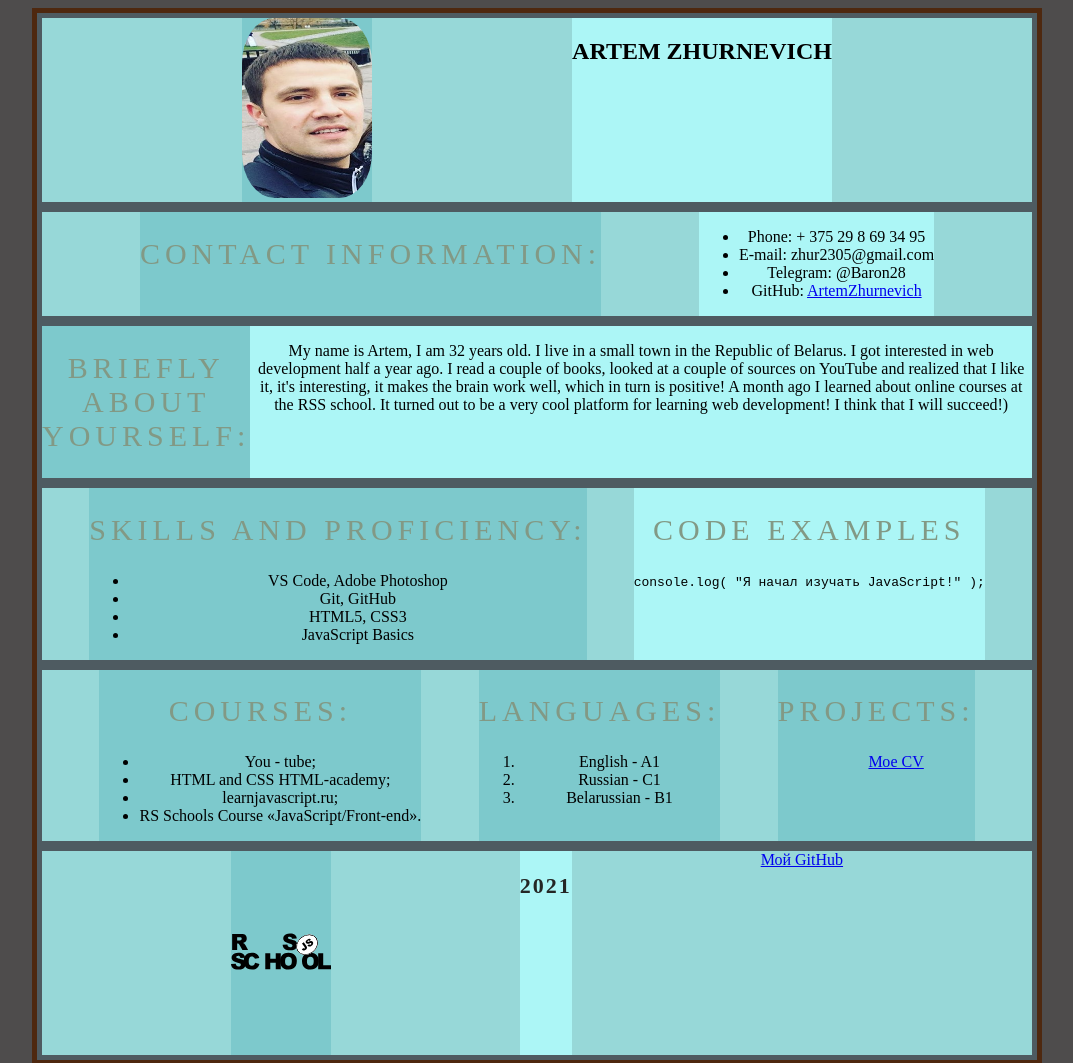
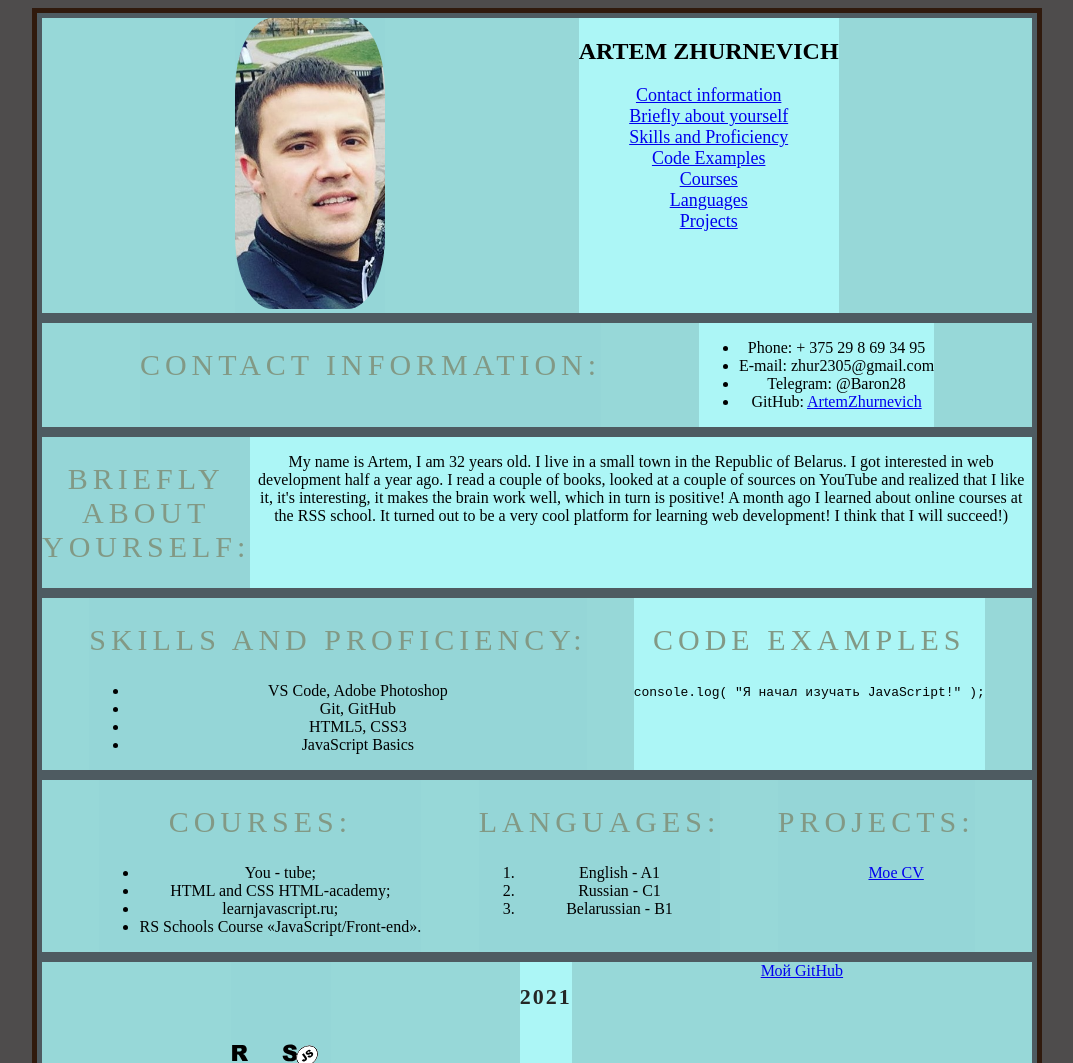
Before and after one commit to ArtemZhurnevich/rsschool-cv, a plain HTML site: page index.html in a window 1280 px wide. Shown: the top 1063 px of the page, without its empty margins (103-1176 px from the left). Drawn offline with Linux system fonts and the light colour scheme.

Commit message:
fix:update html nav

```diff
--- a/cv.css
+++ b/cv.css
@@ -5,8 +5,8 @@ body {
 
 .avatar{
     /* float: center; */
-    width: 130px;
-    height: 180px;
+    width: 150px;
+    height: auto;
     border-radius: 25%;
 }
 .RSS{
@@ -26,12 +26,12 @@ body {
 }
 
 .block{
-    border: 5px solid rgba(78, 36, 8, 0.89);
+    border: 5px solid rgba(44, 21, 6, 0.89);
     max-width: 1000px;
     margin: 0px auto;
 }
 .block1{
-    background-color: rgb(125, 201, 204);
+    background-color: rgba(6, 108, 139, 0.013);
 }
 
 .block2{
@@ -58,3 +58,10 @@ align-self: center;
     letter-spacing: 2px;
     color: #242725;
 }
+
+#nav{
+    max-width: 500px;
+    font-size: 18px;
+    color: #242725;
+
+}
--- a/index.html
+++ b/index.html
@@ -20,17 +20,24 @@
                         </div>
                         <div class="block2">
                             <h1> ARTEM ZHURNEVICH </h1>
+                            <nav id="nav">
+                                <a href="#Contact information">Contact information</a><br>
+                                <a href="#Briefly about yourself">Briefly about yourself</a><br>
+                                <a href="#Skills and Proficiency">Skills and Proficiency</a><br>
+                                <a href="#Code Examples">Code Examples</a><br>
+                                <a href="#Courses">Courses</a><br>
+                                <a href="#Languages">Languages</a><br>
+                                <a href="#Projects">Projects</a><br>
+                            </nav>
                         </div>
-
-
                     </div>
                 </header>
             </article>
 
-            <nav>
+
                 <div class="flex1">
                     <div class="block1">
-                        <h2 class="block_title">Contact information:</h2>
+                        <h2 id="Contact information" class="block_title">Contact information:</h2>
                     </div>
                     <div class="block2">
                         <ul>
@@ -42,13 +49,13 @@
                     </div>
                 </div>
 
-            </nav>
 
 
-            <nav>
+
+
                 <div class="flex1">
                     <div class="block1">
-                        <h2 class="block_title">Briefly about yourself:</h2>
+                        <h2 id="Briefly about yourself" class="block_title">Briefly about yourself:</h2>
                     </div>
                     <div class="block2">
                         <p>My name is Artem, I am 32 years old. I live in a small town in the Republic of Belarus.
@@ -64,13 +71,13 @@
                 </div>
 
 
-            </nav>
 
 
-            <nav>
+
+
                 <div class="flex1">
                     <div class="block1">
-                        <h2 class="block_title">Skills and Proficiency:</h2>
+                        <h2 id="Skills and Proficiency" class="block_title">Skills and Proficiency:</h2>
                         <ul>
                             <li>VS Code, Adobe Photoshop</li>
                             <li>Git, GitHub</li>
@@ -79,17 +86,17 @@
                         </ul>
                     </div>
                     <div class="block2">
-                        <h2 class="block_title">Code Examples</h2>
+                        <h2 id="Code Examples" class="block_title">Code Examples</h2>
                         <code>console.log( "Я начал изучать JavaScript!" );</code>
                     </div>
                 </div>
-            </nav>
 
 
-            <nav>
+
+
                 <div class="flex1">
                     <div class="block1">
-                        <h2 class="block_title">Courses:</h2>
+                        <h2 id="Courses" class="block_title">Courses:</h2>
                         <ul>
                             <li>You - tube;</li>
                             <li>HTML and CSS HTML-academy;</li>
@@ -98,7 +105,7 @@
                         </ul>
                     </div>
                     <div class="block1">
-                        <h2 class="block_title">Languages:</h2>
+                        <h2 id="Languages" class="block_title">Languages:</h2>
                         <ol>
                             <li>English - A1</li>
                             <li>Russian - С1</li>
@@ -106,7 +113,7 @@
                         </ol>
                     </div>
                     <div class="block1">
-                        <h2 class="block_title">Projects:</h2>
+                        <h2 id="Projects" class="block_title">Projects:</h2>
                         <ol>
                            <a href="https://artemzhurnevich.github.io/rsschool-cv/">Мое CV</a>
                         </ol>
@@ -114,7 +121,7 @@
                 </div>
 
 
-            </nav>
+
 
             <footer>
                 <div class="footer flex1">
```
